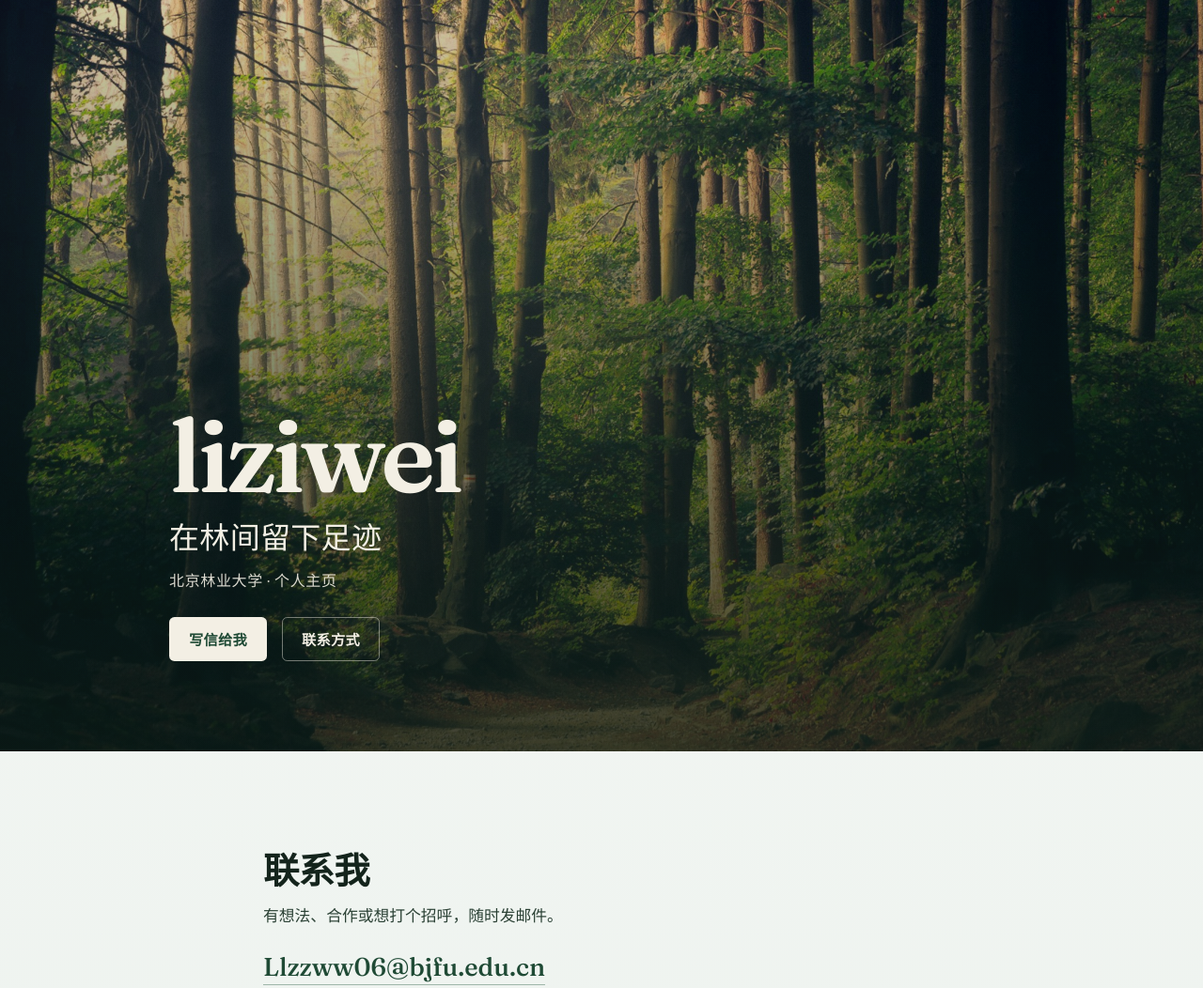
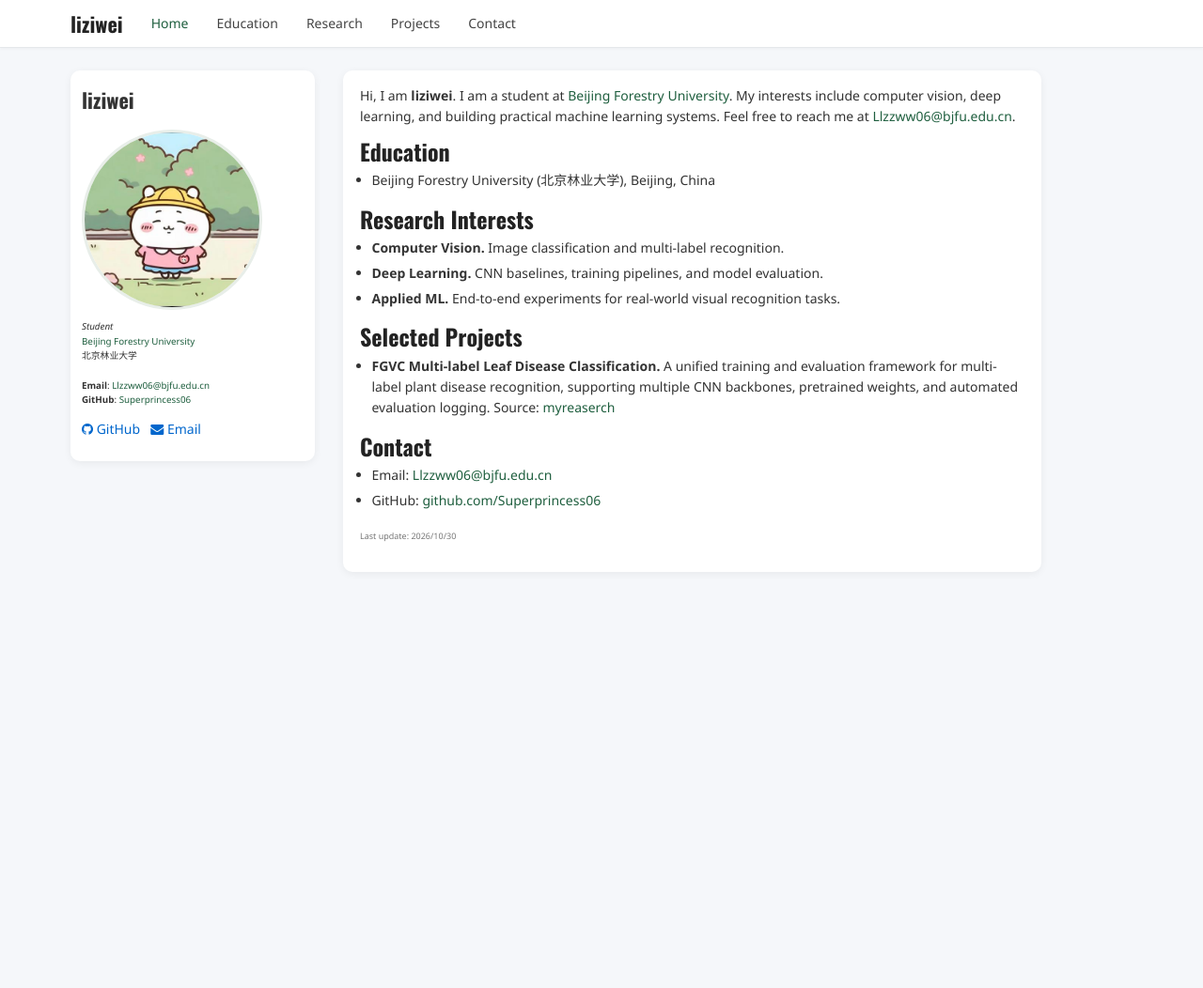
Before and after one commit to Superprincess06/Superprincess06.github.io, a plain HTML site: page index.html in a window 1280 px wide. Shown: the top 1052 px of the page at 94% size. After the commit the page ends 800 px from the top, so only its background shows below. Drawn offline with nearby package versions, Linux system fonts and the light colour scheme.

Commit message:
Rebuild as academic homepage like Plain-Academic template.
Co-authored-by: Cursor <cursoragent@cursor.com>

```diff
--- a/index.html
+++ b/index.html
@@ -1,49 +1,124 @@
 <!DOCTYPE html>
+<!--
+  Based on Plain-Academic by Vasilios Mavroudis
+  https://github.com/mavroudisv/plain-academic
+-->
 <html lang="zh-CN">
 <head>
-  <meta charset="UTF-8" />
+  <meta charset="utf-8" />
   <meta name="viewport" content="width=device-width, initial-scale=1" />
-  <meta name="description" content="liziwei — personal homepage" />
+  <meta name="author" content="liziwei" />
+  <meta name="description" content="Personal academic website of liziwei" />
   <title>liziwei</title>
-  <link rel="preconnect" href="https://fonts.googleapis.com" />
-  <link rel="preconnect" href="https://fonts.gstatic.com" crossorigin />
-  <link href="https://fonts.googleapis.com/css2?family=Fraunces:opsz,wght@9..144,500;9..144,600&family=Manrope:wght@400;500;600&display=swap" rel="stylesheet" />
+  <link rel="stylesheet" href="https://maxcdn.bootstrapcdn.com/bootstrap/3.3.7/css/bootstrap.min.css" />
+  <link href="https://fonts.googleapis.com/css?family=Oswald:700" rel="stylesheet" type="text/css" />
+  <link rel="stylesheet" href="https://cdnjs.cloudflare.com/ajax/libs/font-awesome/4.7.0/css/font-awesome.min.css" />
   <link rel="stylesheet" href="styles.css" />
+  <script src="https://ajax.googleapis.com/ajax/libs/jquery/3.2.1/jquery.min.js"></script>
+  <script src="https://maxcdn.bootstrapcdn.com/bootstrap/3.3.7/js/bootstrap.min.js"></script>
 </head>
 <body>
-  <div class="page">
-    <header class="hero" aria-label="liziwei">
-      <div class="hero__media" aria-hidden="true">
-        <img src="assets/hero.jpg" alt="" />
-        <div class="hero__veil"></div>
+  <nav class="navbar navbar-default navbar-static-top" role="navigation">
+    <div class="container">
+      <div class="navbar-header">
+        <button type="button" class="navbar-toggle collapsed" data-toggle="collapse" data-target="#navbar-collapse">
+          <span class="sr-only">Toggle navigation</span>
+          <span class="icon-bar"></span>
+          <span class="icon-bar"></span>
+          <span class="icon-bar"></span>
+        </button>
+        <a class="navbar-brand" href="index.html">liziwei</a>
+      </div>
+      <div class="collapse navbar-collapse" id="navbar-collapse">
+        <ul class="nav navbar-nav">
+          <li class="active"><a href="index.html">Home</a></li>
+          <li><a href="#education">Education</a></li>
+          <li><a href="#research">Research</a></li>
+          <li><a href="#projects">Projects</a></li>
+          <li><a href="#contact">Contact</a></li>
+        </ul>
+      </div>
+    </div>
+  </nav>
+
+  <div class="container">
+    <div class="row">
+      <div class="col-md-3 col-xs-12">
+        <div class="profile-section">
+          <div class="heading">liziwei</div>
+          <div class="row">
+            <div class="col-md-10 col-xs-4">
+              <img class="img-responsive profile-img" src="img/avatar.jpg" alt="Avatar of liziwei" />
+            </div>
+          </div>
+          <div class="info-text">
+            <i>Student</i><br />
+            <a href="https://www.bjfu.edu.cn/" target="_blank" rel="noopener">Beijing Forestry University</a><br />
+            北京林业大学<br /><br />
+            <b>Email</b>:
+            <a href="mailto:Llzzww06@bjfu.edu.cn">Llzzww06@bjfu.edu.cn</a><br />
+            <b>GitHub</b>:
+            <a href="https://github.com/Superprincess06" target="_blank" rel="noopener">Superprincess06</a>
+          </div>
+          <div class="link-list">
+            <a href="https://github.com/Superprincess06" class="social-link" target="_blank" rel="noopener">
+              <i class="fa fa-github" aria-hidden="true"></i> GitHub
+            </a>
+            <a href="mailto:Llzzww06@bjfu.edu.cn" class="social-link">
+              <i class="fa fa-envelope" aria-hidden="true"></i> Email
+            </a>
+          </div>
+        </div>
       </div>
 
-      <div class="hero__content">
-        <p class="hero__brand">liziwei</p>
-        <h1 class="hero__headline">在林间留下足迹</h1>
-        <p class="hero__lede">北京林业大学 · 个人主页</p>
-        <div class="hero__actions">
-          <a class="btn btn--primary" href="mailto:Llzzww06@bjfu.edu.cn">写信给我</a>
-          <a class="btn btn--ghost" href="#contact">联系方式</a>
+      <div class="col-md-8 col-xs-12">
+        <div class="content-section">
+          <p>
+            Hi, I am <b>liziwei</b>. I am a student at
+            <a href="https://www.bjfu.edu.cn/" target="_blank" rel="noopener">Beijing Forestry University</a>.
+            My interests include computer vision, deep learning, and building practical machine learning systems.
+            Feel free to reach me at
+            <a href="mailto:Llzzww06@bjfu.edu.cn">Llzzww06@bjfu.edu.cn</a>.
+          </p>
+
+          <h3 id="education">Education</h3>
+          <ul>
+            <li>
+              Beijing Forestry University (北京林业大学), Beijing, China
+            </li>
+          </ul>
+
+          <h3 id="research">Research Interests</h3>
+          <ul>
+            <li><b>Computer Vision.</b> Image classification and multi-label recognition.</li>
+            <li><b>Deep Learning.</b> CNN baselines, training pipelines, and model evaluation.</li>
+            <li><b>Applied ML.</b> End-to-end experiments for real-world visual recognition tasks.</li>
+          </ul>
+
+          <h3 id="projects">Selected Projects</h3>
+          <ul>
+            <li>
+              <b>FGVC Multi-label Leaf Disease Classification.</b>
+              A unified training and evaluation framework for multi-label plant disease recognition,
+              supporting multiple CNN backbones, pretrained weights, and automated evaluation logging.
+              Source:
+              <a href="https://github.com/Superprincess06/myreaserch" target="_blank" rel="noopener">myreaserch</a>
+            </li>
+          </ul>
+
+          <h3 id="contact">Contact</h3>
+          <ul>
+            <li>Email: <a href="mailto:Llzzww06@bjfu.edu.cn">Llzzww06@bjfu.edu.cn</a></li>
+            <li>
+              GitHub:
+              <a href="https://github.com/Superprincess06" target="_blank" rel="noopener">github.com/Superprincess06</a>
+            </li>
+          </ul>
+
+          <p class="update-note">Last update: 2026/10/30</p>
         </div>
       </div>
-    </header>
-
-    <main id="contact" class="contact">
-      <div class="contact__inner">
-        <h2>联系我</h2>
-        <p>有想法、合作或想打个招呼，随时发邮件。</p>
-        <a class="contact__email" href="mailto:Llzzww06@bjfu.edu.cn">Llzzww06@bjfu.edu.cn</a>
-      </div>
-    </main>
-
-    <footer class="footer">
-      <span>© <span id="year"></span> liziwei</span>
-    </footer>
+    </div>
   </div>
-
-  <script>
-    document.getElementById("year").textContent = new Date().getFullYear();
-  </script>
 </body>
 </html>
--- a/styles.css
+++ b/styles.css
@@ -1,262 +1,158 @@
-:root {
-  --ink: #14241c;
-  --ink-soft: #2a4034;
-  --mist: #e8f0ea;
-  --leaf: #3d6b52;
-  --leaf-deep: #1f4a35;
-  --sun: #f3efe4;
-  --glass: rgba(232, 240, 234, 0.88);
-  --ease: cubic-bezier(0.22, 1, 0.36, 1);
-}
-
-*,
-*::before,
-*::after {
+* {
   box-sizing: border-box;
 }
 
-html {
-  scroll-behavior: smooth;
+body {
+  font-family: "Segoe UI", "Helvetica Neue", Arial, sans-serif;
+  line-height: 1.6;
+  color: #333;
+  background-color: #f5f7fa;
 }
 
-body {
-  margin: 0;
-  font-family: "Manrope", system-ui, sans-serif;
-  color: var(--ink);
-  background:
-    radial-gradient(1200px 600px at 10% -10%, #d7e8dc 0%, transparent 55%),
-    radial-gradient(900px 500px at 100% 0%, #cfe0d4 0%, transparent 50%),
-    linear-gradient(180deg, #f5f8f5 0%, #eef3ef 100%);
-  min-height: 100vh;
+.container {
+  max-width: 1200px;
+  margin: 0 auto;
+  padding: 0 20px;
 }
 
-img {
-  max-width: 100%;
-  display: block;
+.heading {
+  word-wrap: break-word;
+  font-family: "Oswald", sans-serif;
+  font-size: 2.2rem;
+  font-weight: bold;
+  margin-bottom: 0.6rem;
+  color: #333;
 }
 
-.page {
-  min-height: 100vh;
-  display: flex;
-  flex-direction: column;
+.info-text {
+  margin-bottom: 1rem;
+  font-size: 0.98rem;
 }
 
-.hero {
-  position: relative;
-  min-height: 100svh;
-  display: grid;
-  align-items: end;
-  overflow: hidden;
-  color: var(--sun);
+.university-color,
+a {
+  color: #1f5f3f;
 }
 
-.hero__media {
-  position: absolute;
-  inset: 0;
-  z-index: 0;
+a:hover {
+  color: #0f3d28;
 }
 
-.hero__media img {
-  width: 100%;
-  height: 100%;
-  object-fit: cover;
-  object-position: center 40%;
-  transform: scale(1.06);
-  animation: drift 18s var(--ease) infinite alternate;
+.link-list {
+  margin-top: 1.25rem;
 }
 
-.hero__veil {
-  position: absolute;
-  inset: 0;
-  background:
-    linear-gradient(180deg, rgba(12, 28, 20, 0.18) 0%, rgba(12, 28, 20, 0.55) 55%, rgba(12, 28, 20, 0.78) 100%),
-    radial-gradient(ellipse at 30% 20%, rgba(255, 255, 255, 0.12), transparent 50%);
+.link-list a {
+  display: inline-block;
+  margin: 0 0.75rem 0.6rem 0;
+  color: #0066cc;
+  text-decoration: none;
+  transition: color 0.3s ease;
 }
 
-.hero__content {
-  position: relative;
-  z-index: 1;
-  width: min(920px, calc(100% - 2.5rem));
-  margin: 0 auto 12vh;
-  padding-top: 20vh;
-  animation: rise 1.1s var(--ease) both;
+.link-list a:hover {
+  color: #1f5f3f;
 }
 
-.hero__brand {
-  margin: 0 0 1.1rem;
-  font-family: "Fraunces", Georgia, serif;
-  font-size: clamp(3.4rem, 11vw, 6.8rem);
-  font-weight: 600;
-  line-height: 0.92;
-  letter-spacing: -0.04em;
-  text-wrap: balance;
+.navbar {
+  background: #fff;
+  border: none;
+  border-bottom: 1px solid #e5e8eb;
+  margin-bottom: 24px;
+  box-shadow: 0 1px 3px rgba(0, 0, 0, 0.04);
 }
 
-.hero__headline {
-  margin: 0 0 0.75rem;
-  font-family: "Fraunces", Georgia, serif;
-  font-size: clamp(1.35rem, 3.2vw, 2rem);
-  font-weight: 500;
-  line-height: 1.25;
-  letter-spacing: 0.01em;
-  max-width: 16ch;
+.navbar-brand {
+  font-family: "Oswald", sans-serif;
+  font-size: 22px !important;
+  color: #222 !important;
 }
 
-.hero__lede {
-  margin: 0 0 1.75rem;
-  font-size: 1rem;
+.navbar-nav > li > a {
+  color: #444 !important;
   font-weight: 500;
-  letter-spacing: 0.04em;
-  opacity: 0.9;
 }
 
-.hero__actions {
-  display: flex;
-  flex-wrap: wrap;
-  gap: 0.75rem 1rem;
-  animation: rise 1.2s var(--ease) 0.18s both;
+.navbar-nav > li > a:hover,
+.navbar-nav > li.active > a {
+  color: #1f5f3f !important;
+  background: transparent !important;
 }
 
-.btn {
-  display: inline-flex;
-  align-items: center;
-  justify-content: center;
-  min-height: 2.85rem;
-  padding: 0.7rem 1.25rem;
-  border-radius: 0.35rem;
-  border: 1px solid transparent;
-  font: inherit;
-  font-size: 0.95rem;
-  font-weight: 600;
-  letter-spacing: 0.02em;
-  text-decoration: none;
-  transition: transform 0.25s var(--ease), background 0.25s ease, color 0.25s ease, border-color 0.25s ease;
+.navbar-toggle .icon-bar {
+  background: #333;
 }
 
-.btn:hover {
-  transform: translateY(-2px);
+.profile-section {
+  background: #fff;
+  border-radius: 10px;
+  padding: 1.4rem 1.2rem 1.6rem;
+  margin-bottom: 1.5rem;
+  box-shadow: 0 2px 8px rgba(0, 0, 0, 0.06);
+  transition: box-shadow 0.25s ease;
 }
 
-.btn:active {
-  transform: translateY(0);
+.profile-section:hover {
+  box-shadow: 0 4px 14px rgba(0, 0, 0, 0.09);
 }
 
-.btn--primary {
-  background: var(--sun);
-  color: var(--leaf-deep);
+.profile-img {
+  width: 100%;
+  max-width: 220px;
+  border-radius: 50%;
+  margin: 0.8rem 0 1rem;
+  border: 3px solid #e8eee9;
+  transition: transform 0.25s ease;
 }
 
-.btn--primary:hover {
-  background: #fff;
+.profile-img:hover {
+  transform: scale(1.02);
 }
 
-.btn--ghost {
-  background: transparent;
-  color: var(--sun);
-  border-color: rgba(243, 239, 228, 0.45);
+.content-section {
+  background: #fff;
+  border-radius: 10px;
+  padding: 1.6rem 1.8rem 2rem;
+  margin-bottom: 2rem;
+  box-shadow: 0 2px 8px rgba(0, 0, 0, 0.06);
 }
 
-.btn--ghost:hover {
-  border-color: rgba(243, 239, 228, 0.9);
-  background: rgba(243, 239, 228, 0.08);
+.content-section h3 {
+  font-family: "Oswald", sans-serif;
+  margin-top: 1.6rem;
+  margin-bottom: 0.7rem;
+  color: #222;
 }
 
-.contact {
-  padding: clamp(3.5rem, 8vw, 6rem) 1.25rem;
+.content-section h3:first-of-type {
+  margin-top: 1.2rem;
 }
 
-.contact__inner {
-  width: min(720px, 100%);
-  margin: 0 auto;
-  animation: rise 0.9s var(--ease) both;
+.content-section ul {
+  padding-left: 1.25rem;
+  margin-bottom: 0.4rem;
 }
 
-.contact h2 {
-  margin: 0 0 0.65rem;
-  font-family: "Fraunces", Georgia, serif;
-  font-size: clamp(1.8rem, 4vw, 2.4rem);
-  font-weight: 600;
-  letter-spacing: -0.02em;
-  color: var(--ink);
+.content-section li {
+  margin-bottom: 0.45rem;
 }
 
-.contact p {
-  margin: 0 0 1.4rem;
-  color: var(--ink-soft);
-  font-size: 1.05rem;
-  line-height: 1.6;
-  max-width: 36ch;
+.update-note {
+  margin-top: 2rem;
+  color: #777;
+  font-size: 0.9rem;
 }
 
-.contact__email {
-  display: inline-block;
-  font-family: "Fraunces", Georgia, serif;
-  font-size: clamp(1.25rem, 3vw, 1.7rem);
-  font-weight: 500;
-  color: var(--leaf-deep);
-  text-decoration: none;
-  border-bottom: 1px solid color-mix(in srgb, var(--leaf) 45%, transparent);
-  padding-bottom: 0.15rem;
-  transition: color 0.2s ease, border-color 0.2s ease;
-}
+@media (max-width: 991px) {
+  .profile-section {
+    text-align: left;
+  }
 
-.contact__email:hover {
-  color: var(--leaf);
-  border-color: var(--leaf);
-}
+  .profile-img {
+    max-width: 160px;
+  }
 
-.footer {
-  margin-top: auto;
-  padding: 1.5rem 1.25rem 2rem;
-  text-align: center;
-  color: color-mix(in srgb, var(--ink-soft) 75%, transparent);
-  font-size: 0.85rem;
-  letter-spacing: 0.03em;
-}
-
-@keyframes rise {
-  from {
-    opacity: 0;
-    transform: translateY(18px);
-  }
-  to {
-    opacity: 1;
-    transform: translateY(0);
+  .content-section {
+    padding: 1.3rem 1.2rem 1.6rem;
   }
 }
-
-@keyframes drift {
-  from {
-    transform: scale(1.06) translate3d(0, 0, 0);
-  }
-  to {
-    transform: scale(1.12) translate3d(-1.5%, -1%, 0);
-  }
-}
-
-@media (prefers-reduced-motion: reduce) {
-  *,
-  *::before,
-  *::after {
-    animation: none !important;
-    transition: none !important;
-  }
-
-  .hero__media img {
-    transform: none;
-  }
-}
-
-@media (max-width: 640px) {
-  .hero__content {
-    margin-bottom: 8vh;
-  }
-
-  .hero__actions {
-    width: 100%;
-  }
-
-  .btn {
-    flex: 1 1 auto;
-  }
-}
```
Also changed, not shown: img/avatar.jpg (added), 1 other file.
